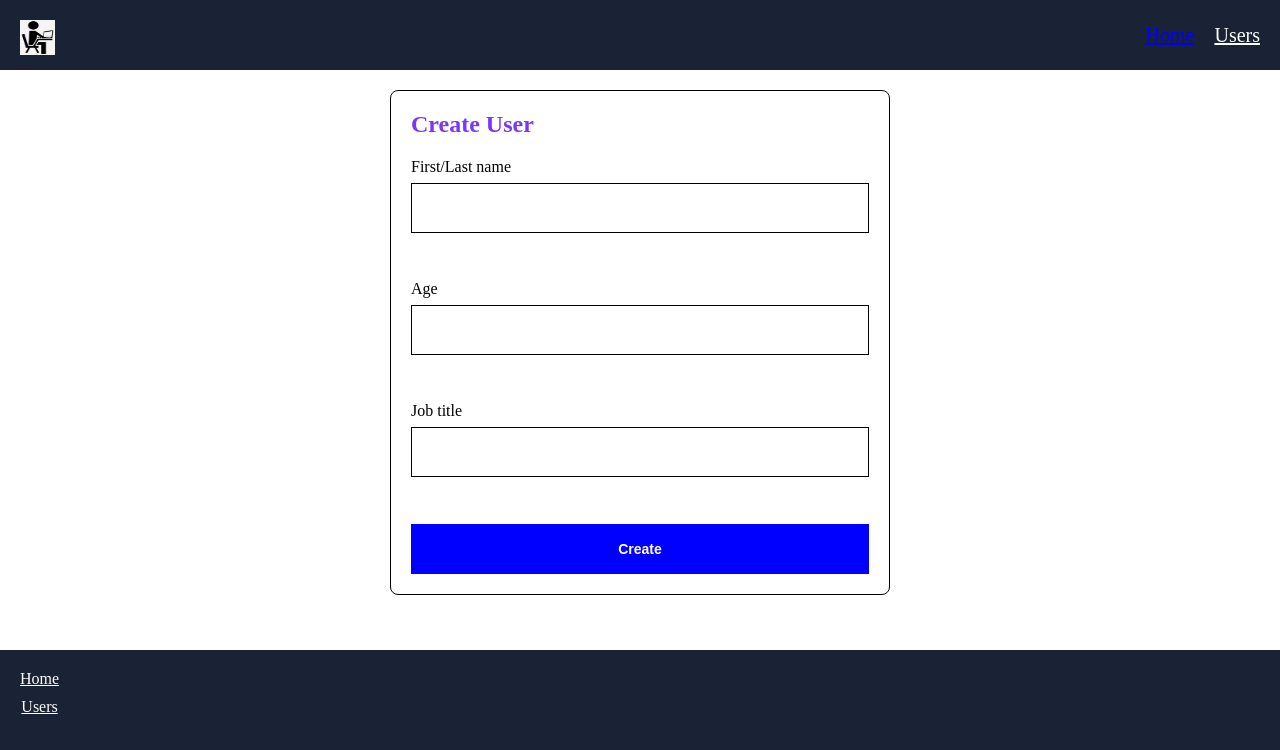
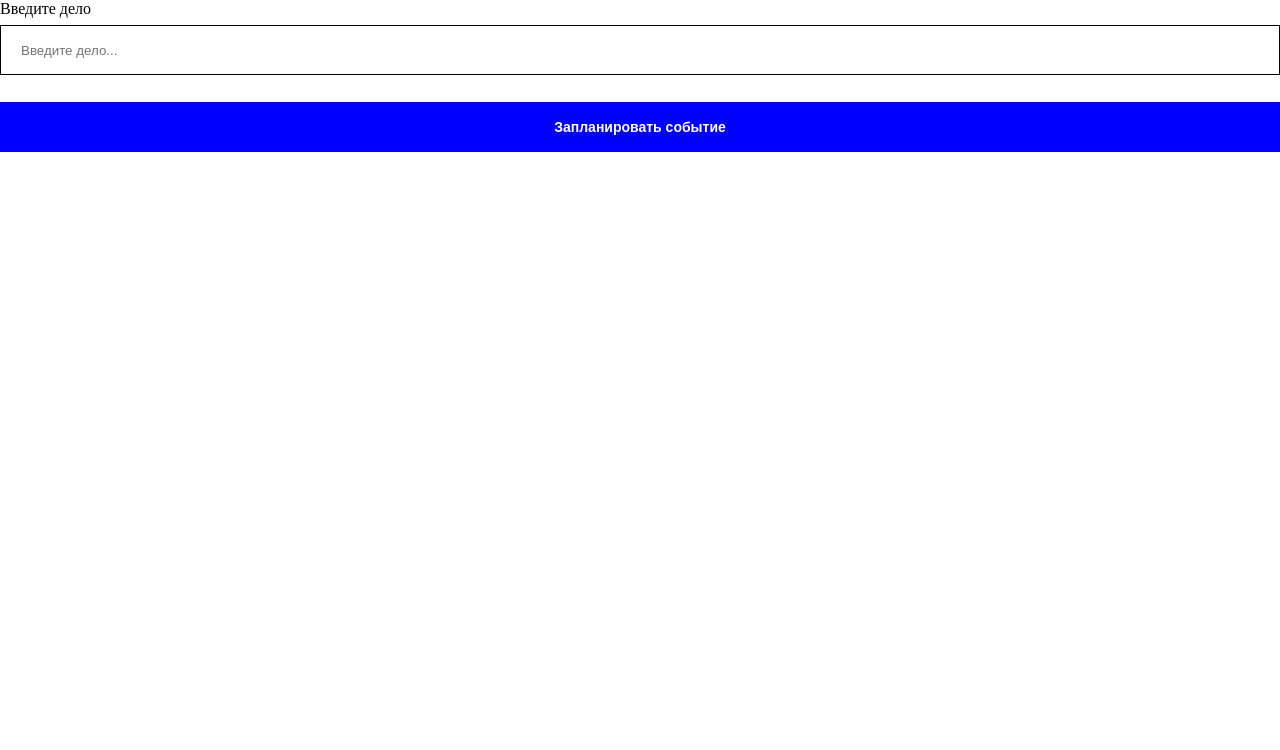
Before and after one commit to pvpavlov-frontend/vite-redux-learning, a React (Vite) app: page / in a window 1280 px wide. Shown: the top 750 px of the page. Built offline with nearby package versions, Linux system fonts and the light colour scheme.

Commit message:
add_homework_33

```diff
--- a/src/App.tsx
+++ b/src/App.tsx
@@ -1,9 +1,10 @@
 import GlobalStyles from "styles/GlobalStyles"
-import Layout from "components/Layout"
-import { Route, Routes } from "react-router-dom"
+// import Layout from "components/Layout"
+// import { Route, Routes } from "react-router-dom"
 
-import Home from "pages/Home"
-import Users from "pages/Users"
+// import Home from "pages/Home"
+// import Users from "pages/Users"
+import TodoList from "components/TodoList/TodoList"
 
 // Homeworks
 // import Homework29 from "homeworks/Homework29"
@@ -14,13 +15,14 @@
   return (
     <>
       <GlobalStyles />
-      <Layout>
+      <TodoList />
+      {/* <Layout>
         <Routes>
           <Route path="/" element={<Home />} />
           <Route path="/users" element={<Users />} />
           <Route path="*" element="Page is not found" />
         </Routes>
-      </Layout>
+      </Layout> */}
 
       {/* <Homework31 /> */}
       {/* <Homework29 /> */}
--- /dev/null
+++ b/src/components/TodoList/TodoList.tsx
@@ -0,0 +1,60 @@
+import Button from 'components/Button';
+import Input from 'components/Input';
+import React, { useState } from 'react';
+import { useDispatch, useSelector } from 'react-redux';
+import { addTodo, clearTodos, removeTodo } from 'store/redux/todoList/todoSlice';
+import { RootState } from 'store/store';
+
+function TodoList() {
+    const dispatch = useDispatch();
+    const todos = useSelector((state: RootState) => state.todos.todos);
+    const [inputText, setInputText] = useState<string>('');
+
+    const handleInputChange = (e: React.ChangeEvent<HTMLInputElement>) => {
+        setInputText(e.target.value);
+    };
+
+    const handleAddTodo = () => {
+        if (inputText.trim() === '') {
+            alert('Поле "Список дел" пустое. Пожалуйста, введите данные.');
+            return;
+        }
+        dispatch(addTodo(inputText));
+        setInputText('');
+    };
+
+    const handleRemoveTodo = (id: number) => {
+        dispatch(removeTodo(id));
+    };
+
+    const handleClearTodos = () => {
+        dispatch(clearTodos());
+    };
+
+    return (
+        <div>
+            <div>
+                <Input
+                    labelName='Введите дело'
+                    type="text"
+                    value={inputText}
+                    onChange={handleInputChange}
+                    placeholder="Введите дело..."
+                />
+                <Button onClick={handleAddTodo} name='Запланировать событие' />
+            </div>
+            <ul>
+                {todos.map((todo) => (
+                    <li key={todo.id} onClick={() => handleRemoveTodo(todo.id)}>
+                        {todo.text}
+                    </li>
+                ))}
+            </ul>
+            {todos.length > 0 && (
+                <Button onClick={handleClearTodos} name='Очистить список' />
+            )}
+        </div>
+    );
+};
+
+export default TodoList;
--- /dev/null
+++ b/src/store/redux/todoList/todoSlice.ts
@@ -0,0 +1,38 @@
+// todoSlice.ts
+import { createSlice, PayloadAction } from '@reduxjs/toolkit';
+
+interface Todo {
+    id: number;
+    text: string;
+}
+
+interface TodoState {
+    todos: Todo[];
+}
+
+const initialState: TodoState = {
+    todos: [],
+};
+
+const todoSlice = createSlice({
+    name: 'todos',
+    initialState,
+    reducers: {
+        addTodo: (state, action: PayloadAction<string>) => {
+            const newTodo: Todo = {
+                id: Date.now(),
+                text: action.payload,
+            };
+            state.todos.push(newTodo);
+        },
+        removeTodo: (state, action: PayloadAction<number>) => {
+            state.todos = state.todos.filter((todo) => todo.id !== action.payload);
+        },
+        clearTodos: (state) => {
+            state.todos = [];
+        },
+    },
+});
+
+export const { addTodo, removeTodo, clearTodos } = todoSlice.actions;
+export const todoReducer = todoSlice.reducer;
--- a/src/store/store.ts
+++ b/src/store/store.ts
@@ -2,13 +2,15 @@
 
 import { counterReducer } from "./redux/counter/counterSlice"
 import { feedbackReducer } from "./redux/feedback/feedbackSlice"
-import {usersReducers} from './redux/users/usersSlice'
+import { usersReducers } from './redux/users/usersSlice'
+import { todoReducer } from "./redux/todoList/todoSlice"
 
 export const store = configureStore({
   reducer: {
     counter: counterReducer,
     feedback: feedbackReducer,
-    users: usersReducers
+    users: usersReducers,
+    todos: todoReducer,
   },
 })
 
```
